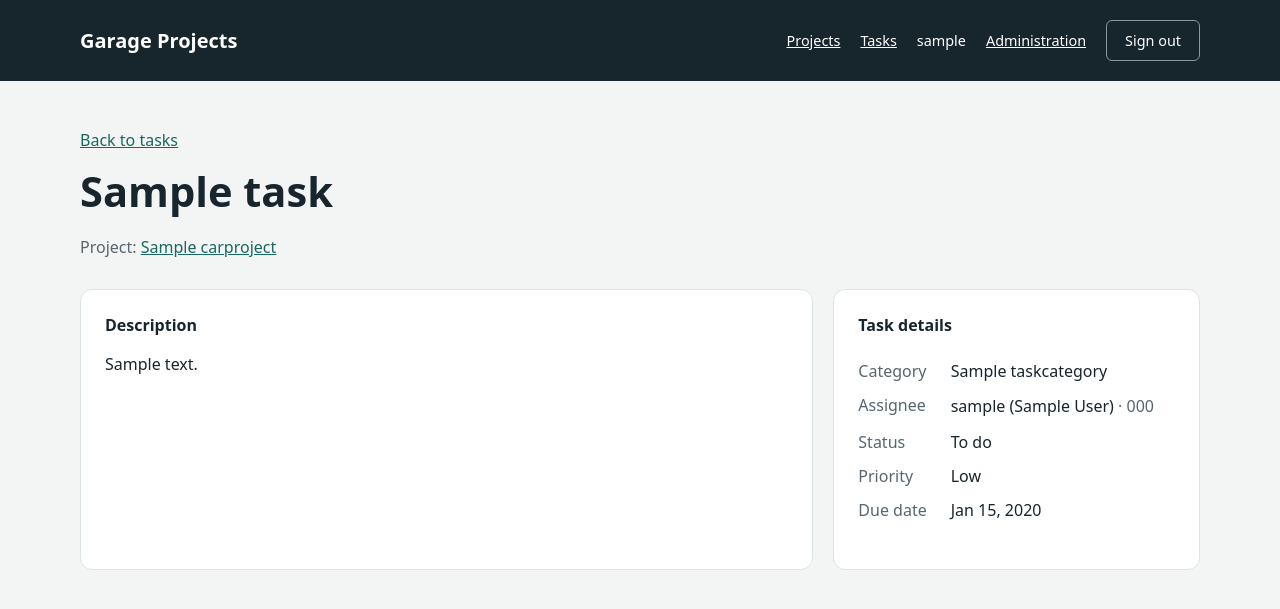
After one commit to Maksym-Murtazin/garage-projects, a Django app: page /tasks/1/ in a window 1280 px wide. The commit adds this page. Shown: the top 609 px of the page. Run offline with Django 5.2, Linux system fonts and the light colour scheme; a user stored in the database is signed in; tables that the repository leaves empty hold one stand-in row (values such as "Sample post").

Commit message:
feat: Add task detail page

```diff
--- a/workshop/models.py
+++ b/workshop/models.py
@@ -105,6 +105,9 @@ class Task(models.Model):
     def __str__(self):
         return self.title
 
+    def get_absolute_url(self):
+        return reverse("workshop:task-detail", kwargs={"pk": self.pk})
+
     def clean(self):
         super().clean()
         if self.project_id and self.assignee_id:
--- a/workshop/templates/workshop/carproject_detail.html
+++ b/workshop/templates/workshop/carproject_detail.html
@@ -68,7 +68,7 @@
           <tbody>
             {% for task in tasks %}
               <tr>
-                <th scope="row">{{ task.title }}</th>
+                <th scope="row"><a href="{{ task.get_absolute_url }}">{{ task.title }}</a></th>
                 <td>{{ task.category.name }}</td>
                 <td>{{ task.assignee|default:"Unassigned" }}</td>
                 <td>{{ task.get_status_display }}</td>
--- /dev/null
+++ b/workshop/templates/workshop/task_detail.html
@@ -0,0 +1,38 @@
+{% extends "base.html" %}
+
+{% block title %}{{ task.title }} | Garage Projects{% endblock %}
+
+{% block content %}
+  <section class="page-heading">
+    <a href="{% url 'workshop:task-list' %}">Back to tasks</a>
+    <h1>{{ task.title }}</h1>
+    <p class="muted">Project: <a href="{{ task.project.get_absolute_url }}">{{ task.project.title }}</a></p>
+  </section>
+  <div class="project-overview">
+    <section class="panel">
+      <h2>Description</h2>
+      {% if task.description %}
+        <div class="project-description">{{ task.description|linebreaks }}</div>
+      {% else %}
+        <p class="muted">No description yet.</p>
+      {% endif %}
+    </section>
+    <section class="panel">
+      <h2>Task details</h2>
+      <dl class="project-facts">
+        <dt>Category</dt><dd>{{ task.category.name }}</dd>
+        <dt>Assignee</dt>
+        <dd>
+          {% if task.assignee %}
+            {{ task.assignee }} <span class="muted">· {{ task.assignee.employee_code }}</span>
+          {% else %}
+            Unassigned
+          {% endif %}
+        </dd>
+        <dt>Status</dt><dd>{{ task.get_status_display }}</dd>
+        <dt>Priority</dt><dd>{{ task.get_priority_display }}</dd>
+        <dt>Due date</dt><dd>{{ task.due_date|date:"M j, Y"|default:"No due date" }}</dd>
+      </dl>
+    </section>
+  </div>
+{% endblock %}
--- a/workshop/templates/workshop/task_list.html
+++ b/workshop/templates/workshop/task_list.html
@@ -43,7 +43,7 @@
           <tbody>
             {% for task in tasks %}
               <tr>
-                <th scope="row">{{ task.title }}</th>
+                <th scope="row"><a href="{{ task.get_absolute_url }}">{{ task.title }}</a></th>
                 <td><a href="{{ task.project.get_absolute_url }}">{{ task.project.title }}</a></td>
                 <td>{{ task.category.name }}</td>
                 <td>{{ task.assignee|default:"Unassigned" }}</td>
--- a/workshop/urls.py
+++ b/workshop/urls.py
@@ -7,6 +7,7 @@ app_name = "workshop"
 urlpatterns = [
     path("", views.index, name="index"),
     path("tasks/", views.TaskListView.as_view(), name="task-list"),
+    path("tasks/<int:pk>/", views.TaskDetailView.as_view(), name="task-detail"),
     path("projects/", views.CarProjectListView.as_view(), name="project-list"),
     path("projects/create/", views.CarProjectCreateView.as_view(), name="project-create"),
     path("projects/<int:pk>/edit/", views.CarProjectUpdateView.as_view(), name="project-update"),
--- a/workshop/views.py
+++ b/workshop/views.py
@@ -131,3 +131,10 @@ class TaskListView(LoginRequiredMixin, ListView):
         context = super().get_context_data(**kwargs)
         context["filter_form"] = self.filter_form
         return context
+
+
+class TaskDetailView(LoginRequiredMixin, DetailView):
+    model = Task
+    template_name = "workshop/task_detail.html"
+    context_object_name = "task"
+    queryset = Task.objects.select_related("project", "category", "assignee")
```
Also changed, not shown: workshop/tests/test_views.py (+46 -0 lines), README.md.
